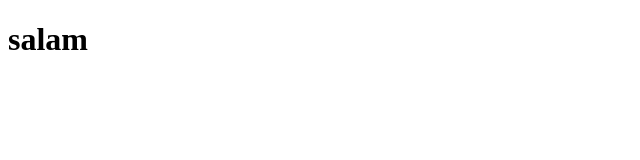
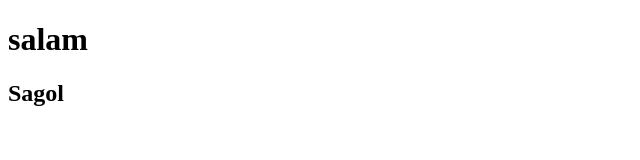
Before and after one commit to samirjabrailli/Ecamp3, a plain HTML site: page index.html in a window 1280 px wide. Shown: the whole page, without its empty margins (0-640 px from the left). Drawn offline with Linux system fonts and the light colour scheme.

Commit message:
Update index.html

```diff
--- a/index.html
+++ b/index.html
@@ -7,5 +7,6 @@
 </head>
 <body>
     <h1>salam</h1>
+    <h2>Sagol</h2>
 </body>
 </html>
```
